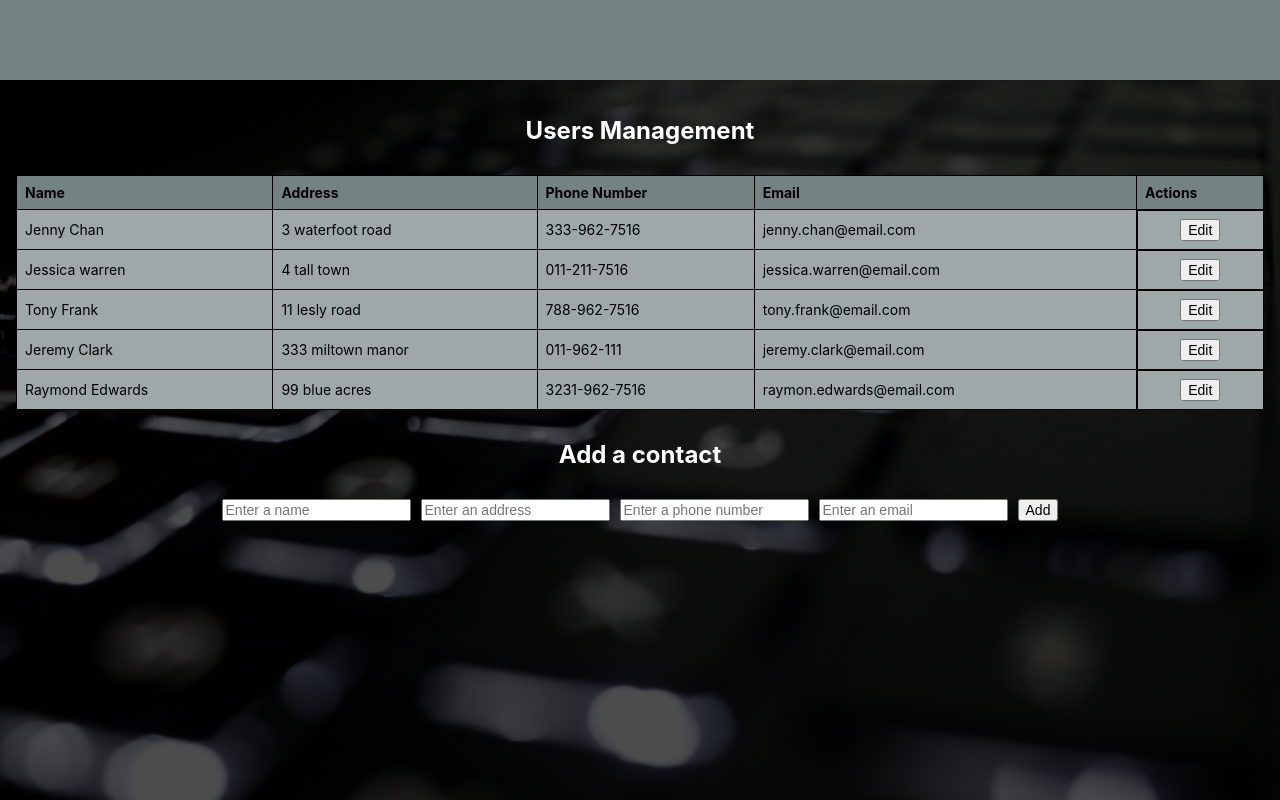
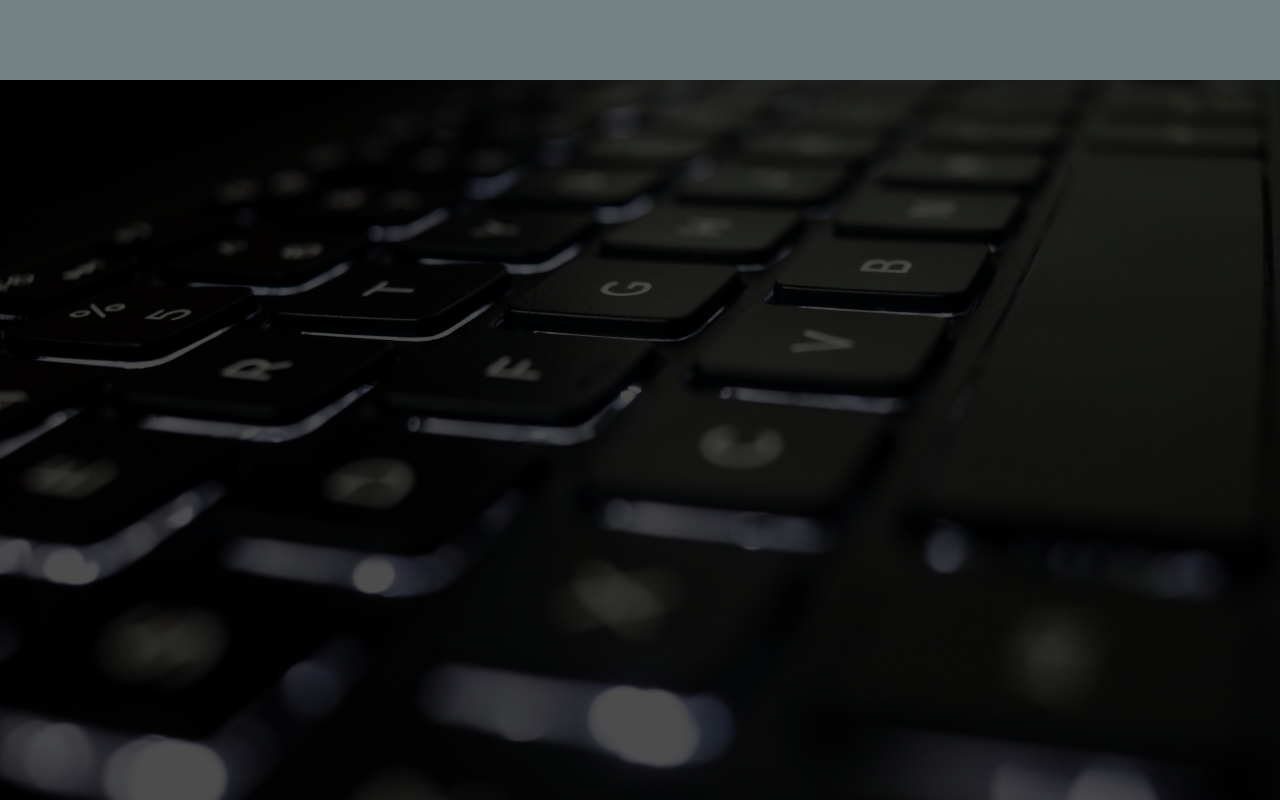
Before and after one commit to Catalinx99/assist-tech, a React (Create React App) app: page /usermanagement in a window 1280 px wide. Built offline with nearby package versions, Linux system fonts and the light colour scheme; data requests are answered from the project's data file.

Commit message:
Renamed components and route

```diff
--- a/src/components/App/App.js
+++ b/src/components/App/App.js
@@ -2,7 +2,7 @@ import { BrowserRouter as Router, Route, Switch } from 'react-router-dom';
 import Header from '../Header/Header';
 import ForgotPsw from "../Login/ForgotPsw";
 import LogIn from "../Login/LogIn";
-import UsersManagement from '../Users Management Page/UsersManagement';
+import UsersManagement from '../UsersManagementPage/UsersManagement';
 
 function App() {
   return (
@@ -13,7 +13,7 @@ function App() {
           <Route path="/forgotpw" component={ForgotPsw} />
           <div>
             <Header />
-            <Route path="/usermanagement" component={UsersManagement} />
+            <Route path="/user-management" component={UsersManagement} />
           </div>
         </Switch>
       </div>
```
Also changed, not shown: src/components/UsersManagementPage/EditableRow.js (renamed from src/components/Users Management Page/EditableRow.js), src/components/UsersManagementPage/ReadOnlyRow.js (renamed from src/components/Users Management Page/ReadOnlyRow.js), src/components/UsersManagementPage/UsersManagement.css (renamed from src/components/Users Management Page/UsersManagement.css), src/components/UsersManagementPage/UsersManagement.js (renamed from src/components/Users Management Page/UsersManagement.js).
